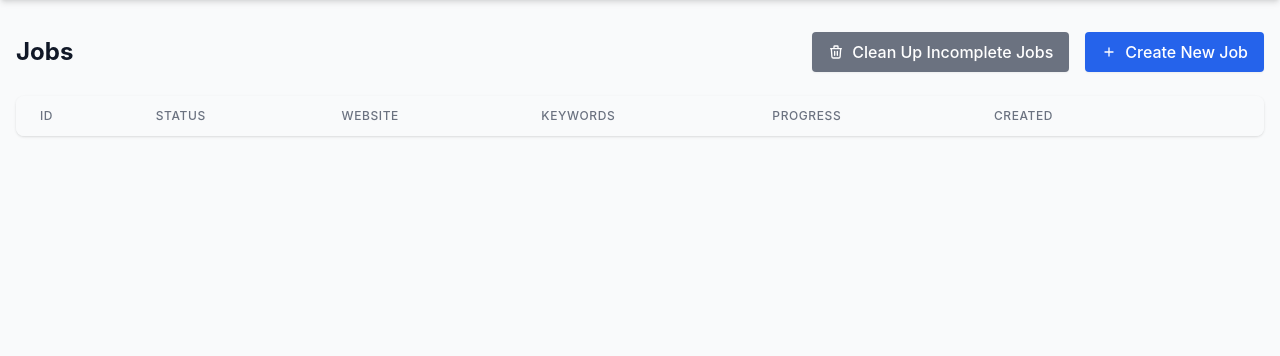
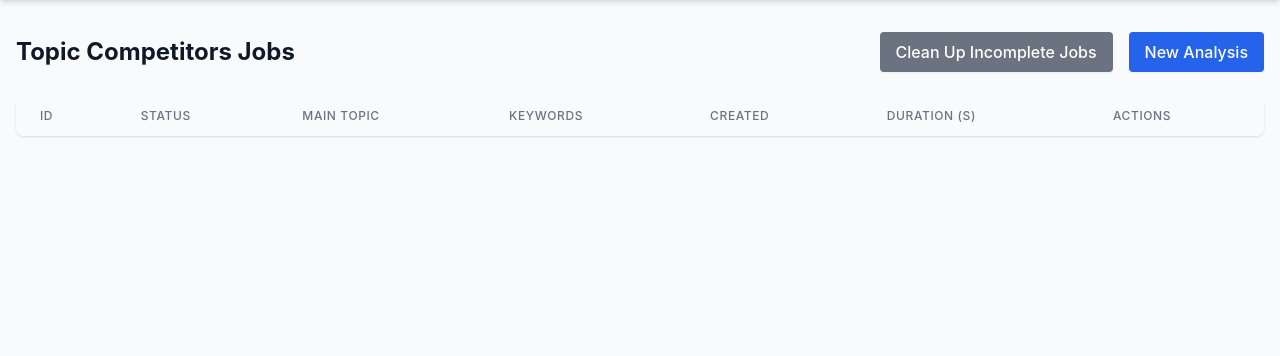
Before and after one commit to hjayne-creator/ContentApps, a Flask app: page /apps/topic-competitors/admin/jobs in a window 1280 px wide. Shown: the part 64-420 px from the top of the page. Run offline with Flask 3, Linux system fonts and the light colour scheme; lists and menus that the app fills with data are empty; some libraries are stand-ins or nearby versions.

Commit message:
job templates fix

```diff
--- a/apps/content_plan/routes.py
+++ b/apps/content_plan/routes.py
@@ -632,7 +632,7 @@ def create_blueprint():
     def admin_jobs():
         # Get all jobs ordered by created_at descending
         jobs = Job.query.order_by(Job.created_at.desc()).all()
-        return render_template('admin/jobs.html', jobs=jobs)
+        return render_template('admin/content_plan_jobs.html', jobs=jobs)
 
     @bp.route('/admin/jobs/cleanup', methods=['POST'])
     def cleanup_jobs():
--- a/apps/topic_competitors/routes.py
+++ b/apps/topic_competitors/routes.py
@@ -359,7 +359,7 @@ def generate_summary(top_domains):
 @topic_competitors_bp.route('/admin/jobs')
 def admin_jobs():
     jobs = TopicCompetitorsJob.query.order_by(TopicCompetitorsJob.created_at.desc()).all()
-    return render_template('admin/jobs.html', jobs=jobs)
+    return render_template('admin/topic_competitors_jobs.html', jobs=jobs)
 
 @topic_competitors_bp.route('/admin/jobs/cleanup', methods=['POST'])
 def cleanup_jobs():
--- a/apps/topic_competitors/templates/admin/jobs.html
+++ b/apps/topic_competitors/templates/admin/topic_competitors_jobs.html
@@ -3,6 +3,9 @@
 {% block title %}Admin - Topic Competitors Jobs{% endblock %}
 
 {% block content %}
+<!-- <div style="background: yellow; color: black; padding: 8px; font-weight: bold;">
+  TEST: This is a test message to verify the correct jobs.html template is loading.
+</div> -->
 <div class="space-y-6">
     <div class="flex justify-between items-center">
         <h1 class="text-2xl font-bold text-secondary-900">Topic Competitors Jobs</h1>
```
Also changed, not shown: apps/content_plan/templates/admin/content_plan_jobs.html (renamed from apps/content_plan/templates/admin/jobs.html), apps/static/js/main.js (added).
